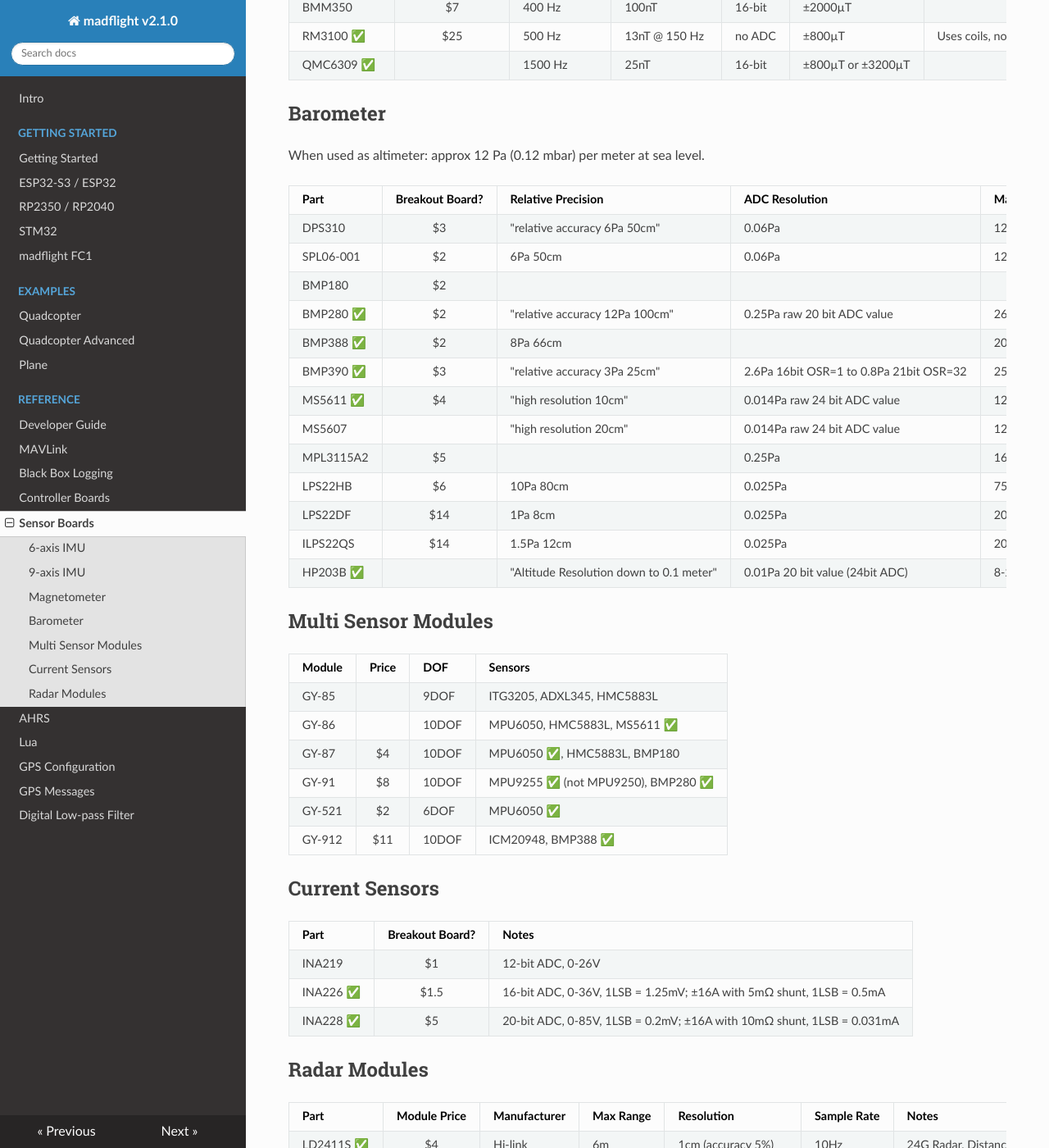
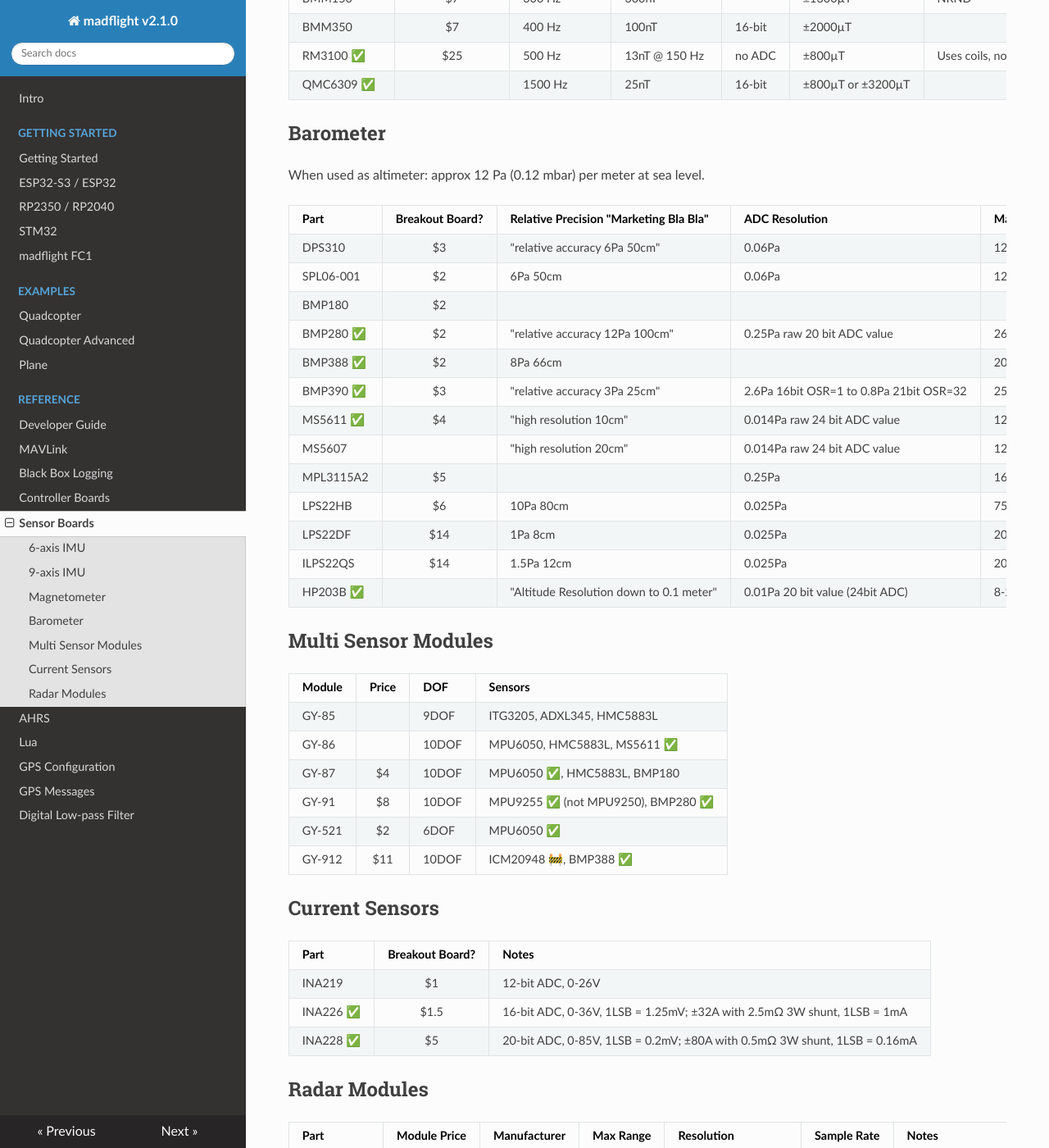
Before and after one commit to qqqlab/madflight-docs, an MkDocs documentation site: the page built from docs/Sensor-Boards.md, in a window 1280 px wide and 1400 px high, scrolled down 1792 px. Shown: the whole window at 82% size. Built offline with MkDocs 1.6.1, drawn with Linux system fonts in a browser that asks for light colours; nearby versions of some CDN libraries; some of the changed text lies outside the part shown.

Commit message:
Update Sensor-Boards.md

```diff
--- a/docs/Sensor-Boards.md
+++ b/docs/Sensor-Boards.md
@@ -62,7 +63,7 @@
 
 When used as altimeter: approx 12 Pa (0.12 mbar) per meter at sea level.
 
-| Part    | Breakout Board? | Relative Precision | ADC Resolution | Max Measurement Rate | RMS Noise | Notes |
+| Part    | Breakout Board? | Relative Precision "Marketing Bla Bla" | ADC Resolution | Max Measurement Rate | RMS Noise | Notes |
 |-|:-:|-|-|-|-|-|
 DPS310    | $3 | "relative accuracy 6Pa 50cm" | 0.06Pa | 128Hz | 0.35Pa @35Hz | 2.5x2x1 mm, 8 pin, pitch 0.65mm
 SPL06-001 | $2 | 6Pa 50cm | 0.06Pa | 128Hz | 1.2Pa @35Hz | Registers identical to DSP310, but noisier
@@ -87,15 +88,15 @@
 GY-87 | $4 | 10DOF | MPU6050 &#x2705;, HMC5883L, BMP180
 GY-91 | $8 | 10DOF | MPU9255 &#x2705; (not MPU9250), BMP280 &#x2705;
 GY-521 | $2 | 6DOF | MPU6050 &#x2705;
-GY-912 | $11 | 10DOF | ICM20948, BMP388 &#x2705;
+GY-912 | $11 | 10DOF | ICM20948 &#x1F6A7;, BMP388 &#x2705;
 
 ## Current Sensors
 
 | Part | Breakout Board? | Notes |
 |-|:-:|-|
 INA219 | $1 | 12-bit ADC, 0-26V
-INA226 &#x2705;| $1.5 | 16-bit ADC, 0-36V, 1LSB = 1.25mV; ±16A with 5m&ohm; shunt, 1LSB = 0.5mA
-INA228 &#x2705;| $5 | 20-bit ADC, 0-85V, 1LSB = 0.2mV; ±16A with 10m&ohm; shunt, 1LSB = 0.031mA
+INA226 &#x2705;| $1.5 | 16-bit ADC, 0-36V, 1LSB = 1.25mV; ±32A with 2.5m&ohm; 3W shunt, 1LSB = 1mA
+INA228 &#x2705;| $5 | 20-bit ADC, 0-85V, 1LSB = 0.2mV; ±80A with 0.5m&ohm; 3W shunt, 1LSB = 0.16mA
 
 ## Radar Modules
 
```
Also changed, not shown: other parts of docs/Sensor-Boards.md (+2 -1 lines).
